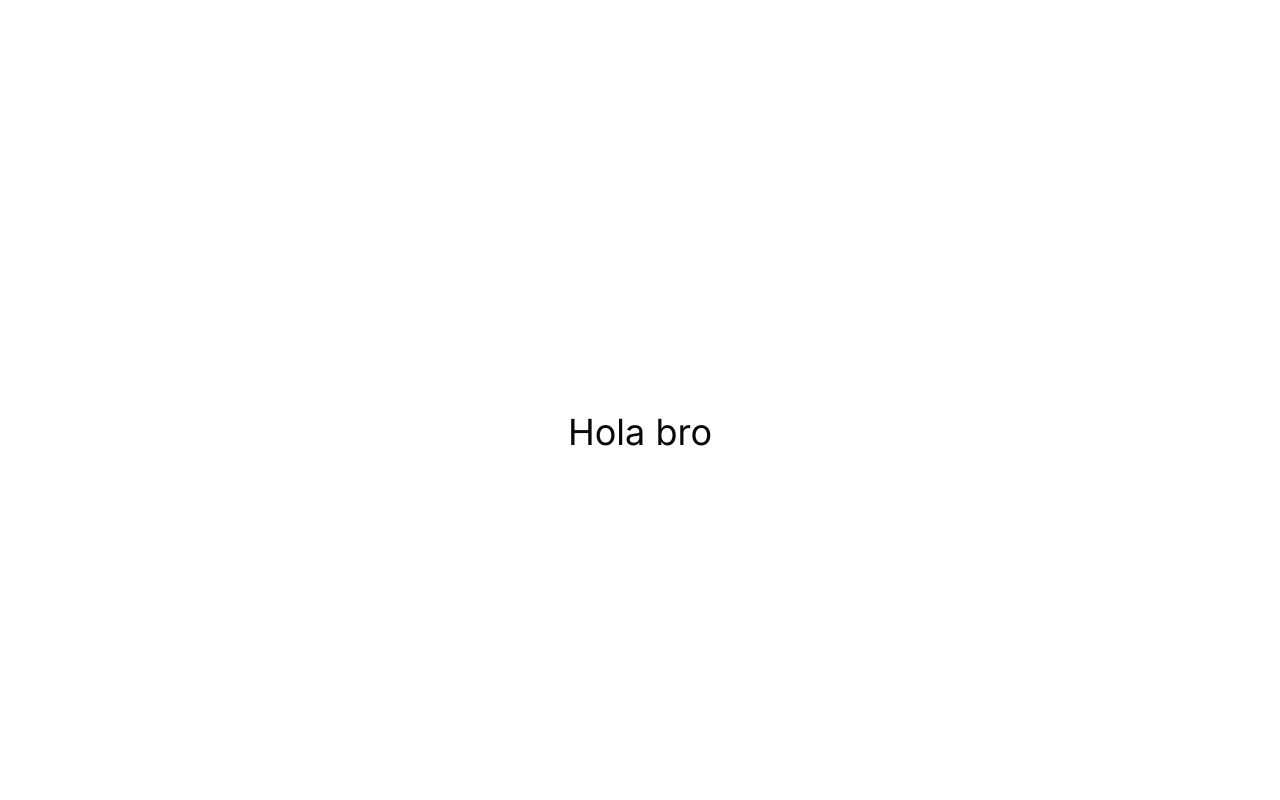
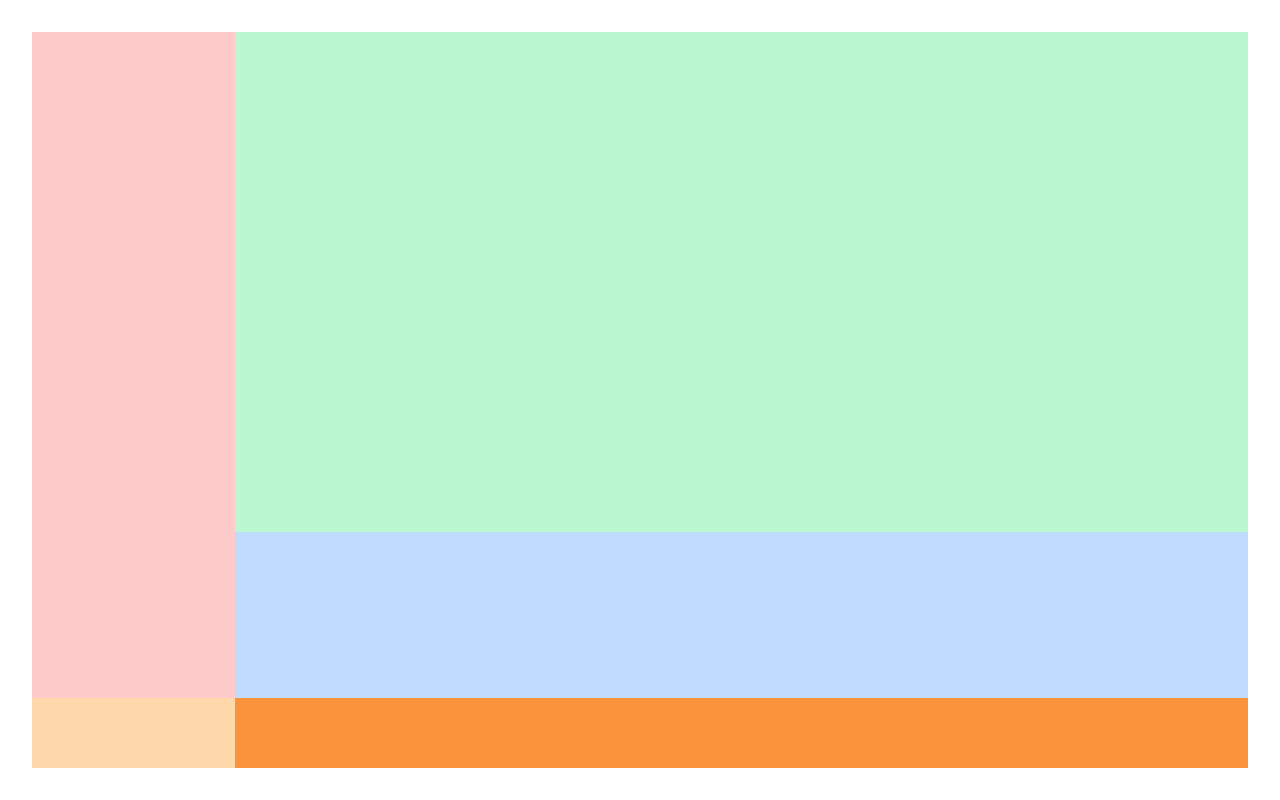
Before and after one commit to sreynosogaci/monitor-quirofano, a Next.js app: page / in a window 1280 px wide. Built offline with nearby package versions, Linux system fonts and the light colour scheme.

Commit message:
Ubicacion básica

```diff
--- a/src/app/(with-nav-bar)/layout.tsx
+++ b/src/app/(with-nav-bar)/layout.tsx
@@ -1,7 +1,7 @@
 export default function RootLayout({ children }: { children: React.ReactNode }) {
     return (
         <>
-            <div className='mt-nav-bar-height'>
+            <div className=''>
                 {children}
             </div>
         </>
--- a/src/app/(with-nav-bar)/page.tsx
+++ b/src/app/(with-nav-bar)/page.tsx
@@ -1,7 +1,16 @@
 const Home = () => {
     return (
-        <div className='w-full h-screen-nav-bar bg-background flex justify-center items-center'>
-            <h1 className='text-4xl'>Hola bro</h1>
+        <div className='w-full h-screen bg-background flex justify-center items-center p-8'>
+            <div className='grid grid-cols-12 h-full w-full grid-rows-[1fr_70px]'>
+                <div className="col-span-2 bg-red-200"></div>
+                <div className="col-span-10 bg-blue-200">
+                    <div className="flex items-center justify-center h-[75%] bg-green-200">
+
+                    </div>
+                </div>
+                <div className="col-span-2 bg-orange-200"></div>
+                <div className="col-span-10 bg-orange-400"></div>
+            </div>
         </div>
     )
 }
```
